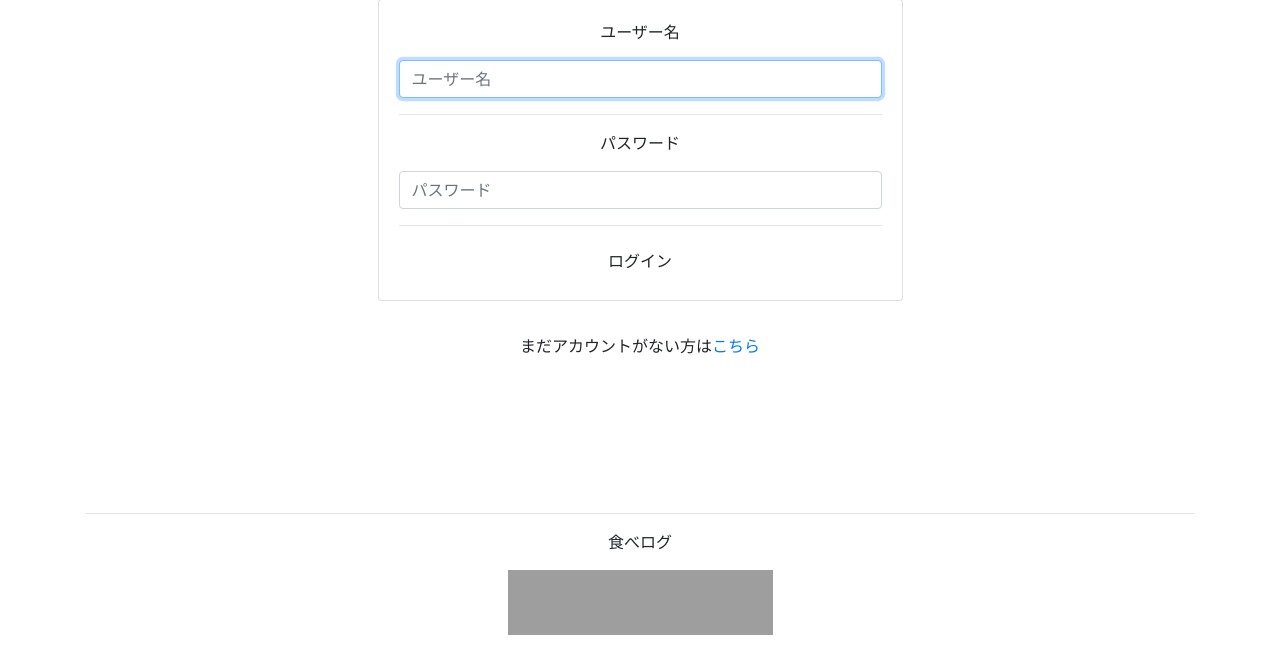
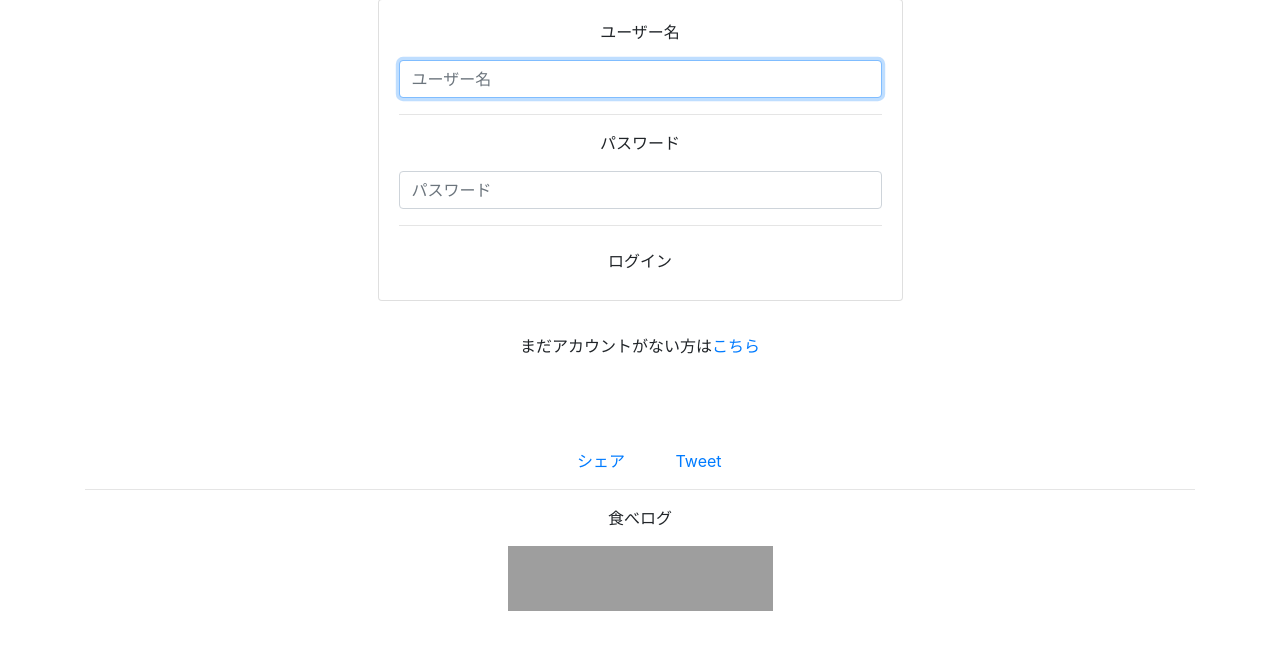
Before and after one commit to Masaya00/Django_ReviewApp, a Django app: page /login/ in a window 1280 px wide. Shown: the part 275-934 px from the top of the page. Run offline with Django 3.2, Linux system fonts and the light colour scheme; data comes from the database, SQL or seed files in the repository; both versions use the stored data as it was after the commit; some libraries are stand-ins or nearby versions; grey boxes are pictures that could not be loaded.

Commit message:
add tweetbutton, fbbutton

```diff
--- a/ReviewApp/templates/base.html
+++ b/ReviewApp/templates/base.html
@@ -50,8 +50,21 @@
   <footer>
       <div class="container">
           <div class="row">
+              <div class="col-md-6 text-right">
+                  <div class="fb-share-button" data-href="{{ request.build_absolute_uri }}" data-layout="button" data-size="large">
+                    <a target="_blank" href="https://www.facebook.com/sharer/sharer.php?u=http%3A%2F%2F127.0.0.1%3A8000%2F&amp;src=sdkpreparse" class="fb-xfbml-parse-ignore">シェア</a>
+                  </div>
+              </div>
+              <div class="col-md-6 text-left">
+                <div class="twitter">
+                　<a href="//twitter.com/share" class="twitter-share-button" data-text="おすすめグルメ情報" data-url="{{ request.build_absolute_uri }}" data-lang="ja" data-size="large">
+                    Tweet
+                  </a>
+                </div>
+                </div>
+          </div>
+              <div class="row">
               <div class="col-md-12 text-center">
-                  <br><br>
                   <hr>
                   <p>食べログ</p>
                   <a href="https://api.gnavi.co.jp/api/scope/" target="_blank">
@@ -59,7 +72,7 @@
                   </a>
                   <br><br>
               </div>
-          </div>
+              </div>
       </div>
   </footer>
 
@@ -68,5 +81,8 @@
     <script src="https://code.jquery.com/jquery-3.3.1.slim.min.js" integrity="sha384-q8i/X+965DzO0rT7abK41JStQIAqVgRVzpbzo5smXKp4YfRvH+8abtTE1Pi6jizo" crossorigin="anonymous"></script>
     <script src="https://cdnjs.cloudflare.com/ajax/libs/popper.js/1.14.7/umd/popper.min.js" integrity="sha384-UO2eT0CpHqdSJQ6hJty5KVphtPhzWj9WO1clHTMGa3JDZwrnQq4sF86dIHNDz0W1" crossorigin="anonymous"></script>
     <script src="https://stackpath.bootstrapcdn.com/bootstrap/4.3.1/js/bootstrap.min.js" integrity="sha384-JjSmVgyd0p3pXB1rRibZUAYoIIy6OrQ6VrjIEaFf/nJGzIxFDsf4x0xIM+B07jRM" crossorigin="anonymous"></script>
+    <div id="fb-root"></div>
+    <script async defer crossorigin="anonymous" src="https://connect.facebook.net/ja_JP/sdk.js#xfbml=1&version=v3.3&appId=●●●"></script>
+　　<script async src="https://platform.twitter.com/widgets.js" charset="utf-8"></script>
   </body>
 </html>
```
Also changed, not shown: db.sqlite3.
